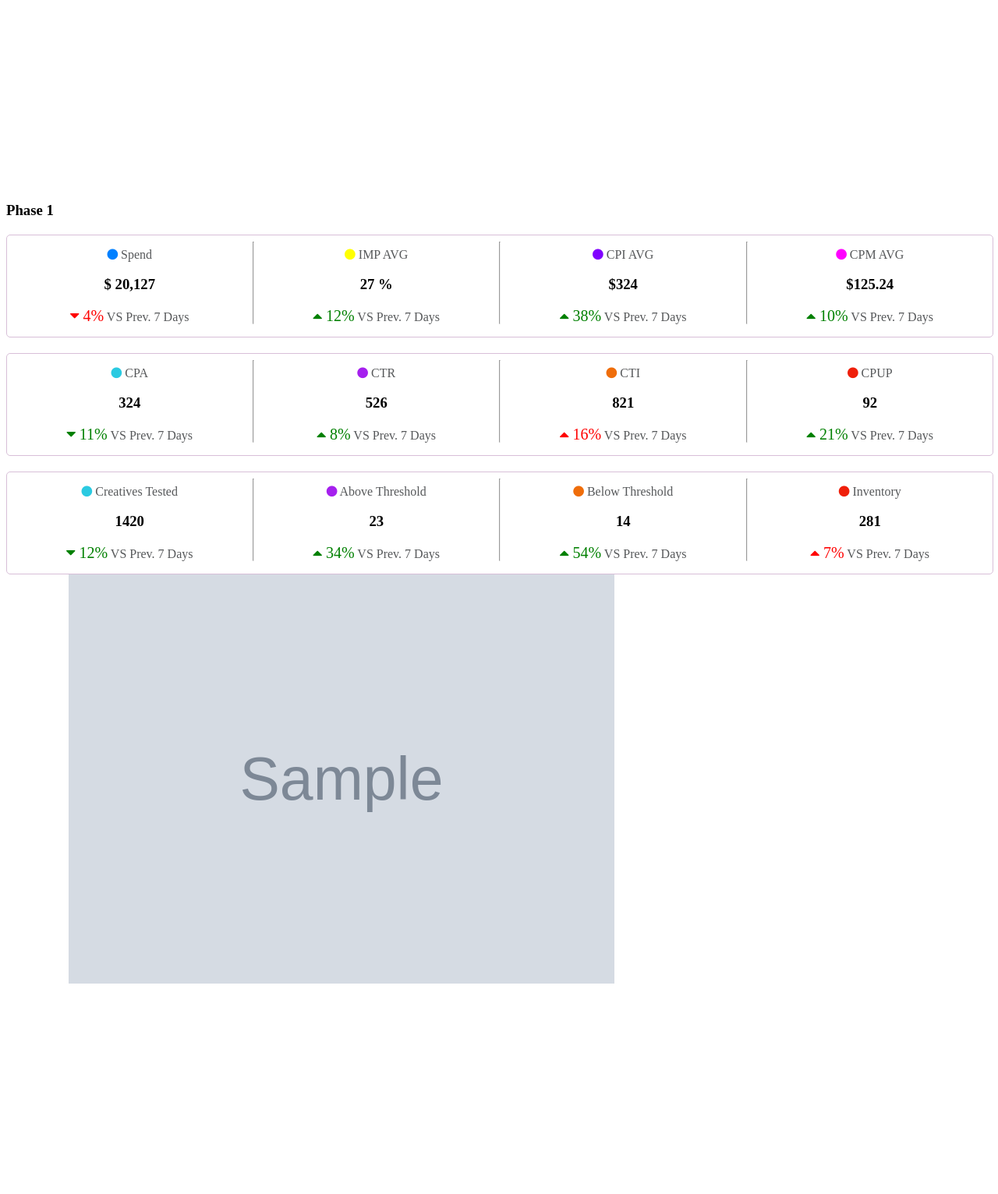
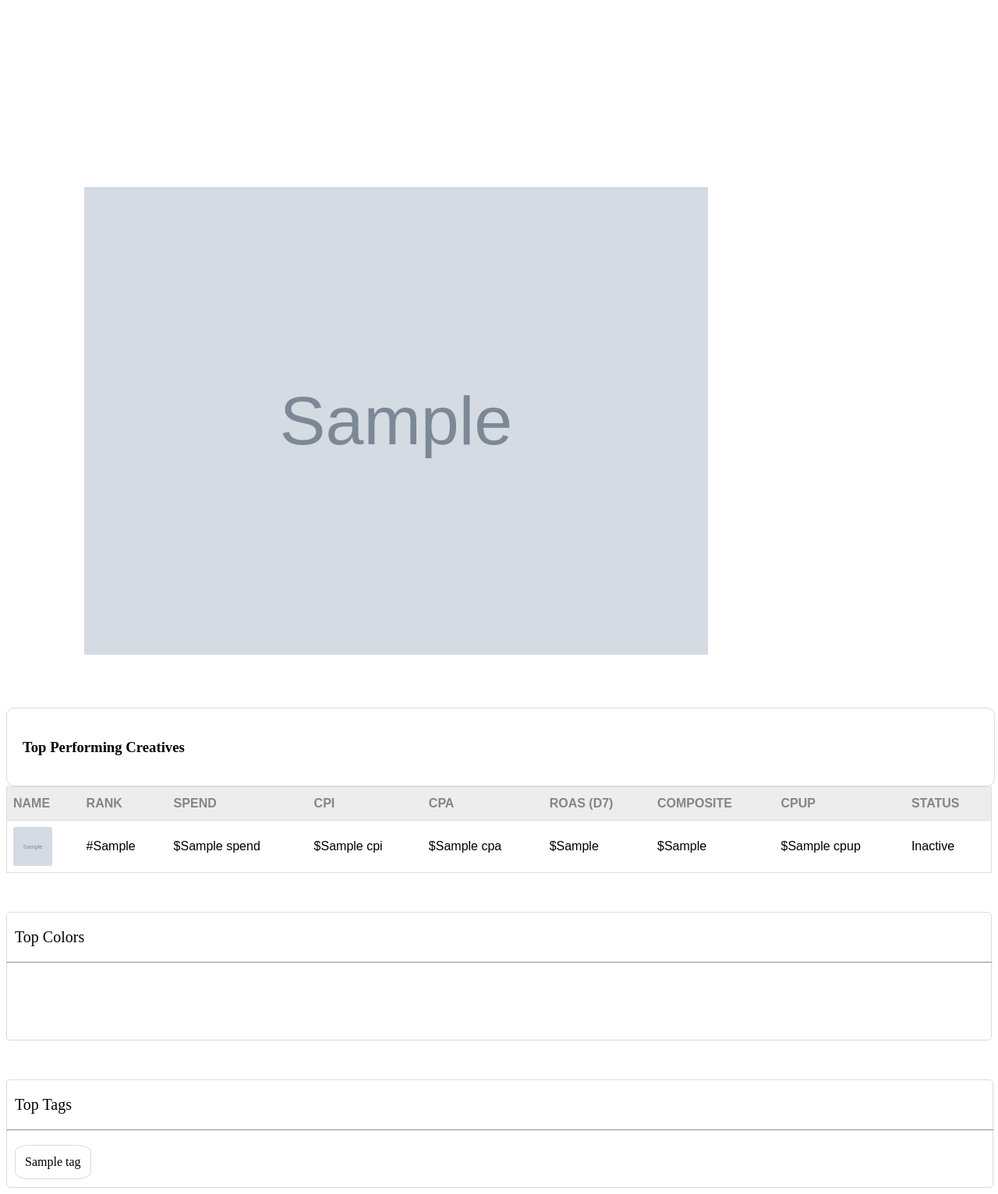
Before and after one commit to subhroacharjee/Executive-report, a Flask app: template templates/index.html in a window 1280 px wide. Shown: the part 988-2520 px from the top of the page at 78% size. Before the commit the page ends 2250 px from the top, so only its background shows below. Run offline with Flask 2, Linux system fonts and the light colour scheme; the template is opened without the code that fills it: most values are stand-ins (such as "Sample title", 1, 10 or a date in 2020); grey boxes marked "Sample" are stand-in pictures.

Commit message:
report design

```diff
--- a/run.py
+++ b/run.py
@@ -1,13 +1,7 @@
-from cProfile import label
-from dataclasses import dataclass
 import json
-from re import L
-from urllib import response
-from flask import Flask, make_response, render_template, request
+from flask import Flask, make_response, render_template
 import pdfkit
 import datetime
-
-import urllib.parse
 from quickchart import QuickChart, QuickChartFunction
 
 
@@ -34,7 +28,7 @@ def index():
     for i in p_data:
         img_list.append(chartjs(p_data[i],label['label'],i))
 
-    rendered = render_template('index.html',img=img_list)
+    rendered = render_template('index.html',img=img_list,top_creative=top_creative)
 
     options = {
 
@@ -58,7 +52,6 @@ def index():
 
 def process_data(data):
     keys=data['data']['filter_metrics']
-    print(keys)
     process_data=data['data']['time_series_graph']
     label=dict()
     temp_dict=dict()
@@ -75,10 +68,7 @@ def process_data(data):
 
 
 def chartjs(data,label,key):
-
     key=key.upper()
-
-
     #label = ','.join([str(a) for a in label])
     #data = ','.join([str(a) for a in data])
 
@@ -87,8 +77,8 @@ def chartjs(data,label,key):
     qc.height = 480
     qc.device_pixel_ratio = 3.0
     qc.version=3
-    qc.scheme='http'
-    qc.host='localhost:3400'
+    #qc.scheme='http'
+    #qc.host='localhost:3400'
 
     qc.config = {
          'type': 'line',
--- a/static/styles/style.css
+++ b/static/styles/style.css
@@ -31,3 +31,80 @@ hr.vertical {
     border-radius: 50%;
     display: inline-block;
   }
+
+  #customers {
+  font-family: Arial, Helvetica, sans-serif;
+  border-collapse: collapse;
+  width: 100%;
+  border: 1px solid #ddd;
+}
+
+#customers td, #customers th {
+  border: 0px solid #ddd;
+  padding: 8px;
+}
+#customers tr
+{
+    border-bottom: 1px solid #ddd;
+}
+
+#customers th {
+  padding-top: 12px;
+  padding-bottom: 12px;
+  text-align: left;
+  background-color:#ededed;;
+  color: rgb(137, 131, 131);
+}
+
+.heading{
+    border: 1px solid rgb(224, 217, 217);
+    padding: 20px;
+    width: 97%;
+    border-radius: 10px;
+}
+
+#customers td img{
+    width: 50px;
+    height: 50px;
+    border-radius: 3px;
+  }
+
+
+
+  .colorbox{
+    border: 1px solid rgb(224, 217, 217);
+    width: 100%;
+    border-radius: 5px;
+    height: max-content;
+
+}
+
+    .tagbox{
+        border: 1px solid rgb(224, 217, 217);
+        width: 100%;
+        border-radius: 5px;
+        height: max-content}
+
+.circle {
+    height: 50px;
+    width: 50px;
+    background-color: var(--color);
+    border-radius: 50%;
+    display: inline-block;
+    margin:20px;
+  }
+
+  hr{
+    width: 100%;
+  }
+
+  .tags{
+    border-radius: 20%;
+    width: max-content;
+    height: max-content;
+    display: inline-block;
+    text-align: center;
+    padding: 12px;
+    margin: 10px;
+    border: 1px solid rgb(224, 217, 217);
+  }
--- a/templates/index.html
+++ b/templates/index.html
@@ -21,159 +21,79 @@
         <h1 style="text-align: center">Creative Testing Executive Report</h1>
       </div>
     </div>
+
+
+
     <div class="new-page"></div>
     <div>
-      <h3>Phase 1</h3>
-      <div class="card">
-        <div style="width: 25%; text-align: center">
-          <p><i class="fa fa-circle" style="color: #0080ff"></i> Spend</p>
-          <h3>$ 20,127</h3>
-          <p>
-            <i class="fa fa-caret-down" style="color: red; font-size: 20px">
-              4%</i
-            >
-            VS Prev. 7 Days
-          </p>
-        </div>
-        <hr class="vertical" />
-        <div style="width: 25%; text-align: center">
-          <p><i class="fa fa-circle" style="color: #ffff00"></i> IMP AVG</p>
-          <h3>27 %</h3>
-          <p>
-            <i class="fa fa-caret-up" style="color: green; font-size: 20px">
-              12%</i
-            >
-            VS Prev. 7 Days
-          </p>
-        </div>
-        <hr class="vertical" />
-        <div style="width: 25%; text-align: center">
-          <p><i class="fa fa-circle" style="color: #8000ff"></i> CPI AVG</p>
-          <h3>$324</h3>
-          <p>
-            <i class="fa fa-caret-up" style="color: green; font-size: 20px">
-              38%</i
-            >
-            VS Prev. 7 Days
-          </p>
-        </div>
-        <hr class="vertical" />
-        <div style="width: 25%; text-align: center">
-          <p><i class="fa fa-circle" style="color: #ff00ff"></i> CPM AVG</p>
-          <h3>$125.24</h3>
-          <p>
-            <i class="fa fa-caret-up" style="color: green; font-size: 20px">
-              10%</i
-            >
-            VS Prev. 7 Days
-          </p>
-        </div>
-      </div>
-
-      <div class="card">
-        <div style="width: 25%; text-align: center">
-          <p><i class="fa fa-circle" style="color: #2bcae1"></i> CPA</p>
-          <h3>324</h3>
-          <p>
-            <i class="fa fa-caret-down" style="color: green; font-size: 20px">
-              11%</i
-            >
-            VS Prev. 7 Days
-          </p>
-        </div>
-        <hr class="vertical" />
-        <div style="width: 25%; text-align: center">
-          <p><i class="fa fa-circle" style="color: #a520ee"></i> CTR</p>
-          <h3>526</h3>
-          <p>
-            <i class="fa fa-caret-up" style="color: green; font-size: 20px">
-              8%</i
-            >
-            VS Prev. 7 Days
-          </p>
-        </div>
-        <hr class="vertical" />
-        <div style="width: 25%; text-align: center">
-          <p><i class="fa fa-circle" style="color: #ef6d0a"></i> CTI</p>
-          <h3>821</h3>
-          <p>
-            <i class="fa fa-caret-up" style="color: red; font-size: 20px">
-              16%</i
-            >
-            VS Prev. 7 Days
-          </p>
-        </div>
-        <hr class="vertical" />
-        <div style="width: 25%; text-align: center">
-          <p><i class="fa fa-circle" style="color: #ef1f0a"></i> CPUP</p>
-          <h3>92</h3>
-          <p>
-            <i class="fa fa-caret-up" style="color: green; font-size: 20px">
-              21%</i
-            >
-            VS Prev. 7 Days
-          </p>
-        </div>
-      </div>
-
-      <div class="card">
-        <div style="width: 25%; text-align: center">
-          <p>
-            <i class="fa fa-circle" style="color: #2bcae1"></i> Creatives Tested
-          </p>
-          <h3>1420</h3>
-          <p>
-            <i class="fa fa-caret-down" style="color: green; font-size: 20px">
-              12%</i
-            >
-            VS Prev. 7 Days
-          </p>
-        </div>
-        <hr class="vertical" />
-        <div style="width: 25%; text-align: center">
-          <p>
-            <i class="fa fa-circle" style="color: #a520ee"></i> Above Threshold
-          </p>
-          <h3>23</h3>
-          <p>
-            <i class="fa fa-caret-up" style="color: green; font-size: 20px">
-              34%</i
-            >
-            VS Prev. 7 Days
-          </p>
-        </div>
-        <hr class="vertical" />
-        <div style="width: 25%; text-align: center">
-          <p>
-            <i class="fa fa-circle" style="color: #ef6d0a"></i> Below Threshold
-          </p>
-          <h3>14</h3>
-          <p>
-            <i class="fa fa-caret-up" style="color: green; font-size: 20px">
-              54%</i
-            >
-            VS Prev. 7 Days
-          </p>
-        </div>
-        <hr class="vertical" />
-        <div style="width: 25%; text-align: center">
-          <p><i class="fa fa-circle" style="color: #ef1f0a"></i> Inventory</p>
-          <h3>281</h3>
-          <p>
-            <i class="fa fa-caret-up" style="color: red; font-size: 20px">
-              7%</i
-            >
-            VS Prev. 7 Days
-          </p>
-        </div>
-      </div>
-    </div>
-    <div class="new-page"></div>
     {% for i in img %}
-    <div style="padding-left: 80px;">
-      <img src="{{i}}" alt="" width="700px";height="700px">
+    <div style="padding-left: 100px;">
+      <img src="{{i}}" alt="" width="800px";height="800px">
       <br><br>
     </div>
     {% endfor %}
+    </div>
+
+
+
+<div style="margin-top: 50px;page-break-inside:avoid;">
+  <div class="heading">
+    <h3>Top Performing Creatives</h3>
+  </div>
+<table id="customers">
+  <tr>
+    <th>NAME</th>
+    <th>RANK</th>
+    <th>SPEND</th>
+    <th>CPI</th>
+    <th>CPA</th>
+    <th>ROAS (D7)</th>
+    <th>COMPOSITE</th>
+    <th>CPUP</th>
+    <th>STATUS</th>
+  </tr>
+{% for i in top_creative['data']['top_performing_creatives']%}
+  <tr>
+    <td><img src={{i['image_url']}}></td>
+    <td>#{{i['advertiser_priority']}}</td>
+    <td>${{i['spend']}}</td>
+    <td>${{i['cpi']}}</td>
+    <td>${{i['cpa']}}</td>
+    <td>${{i['roas_d7']}}</td>
+    <td>${{i['composite_metric']}}</td>
+    <td>${{i['cpup']}}</td>
+    <td> {% if i['is_active']%}
+      <p style="color: green;">Active</p>
+      {% else %}
+      <p slyle="color:red">Inactive</p>
+
+      {%endif%}
+     </td>
+  </tr>
+{% endfor %}
+
+</table>
+</div>
+
+<div style="display: flex;margin-top:50px;width: 100%;page-break-inside:avoid;">
+    <div class="colorbox">
+      <p style="padding-left: 10px;font-size: 20px;">Top Colors</p>
+      <hr>
+      {% for i in top_creative['data']['primary_colors']%}
+      <div class="circle" style="--color:{{i['base']}}"></div>
+      {% endfor %}
+    </div>
+</div>
+
+
+<div style="margin-top:50px;width: 100%;page-break-inside:avoid;">
+    <div class="tagbox">
+      <p style="padding-left: 10px;font-size: 20px;">Top Tags</p>
+      <hr>
+      {% for i in top_creative['data']['tags']%}
+      <div class="tags">{{i}}</div>
+      {% endfor %}
+    </div>
+</div>
   </body>
 </html>
```
Also changed, not shown: templates/chartjs-samplecode.js (deleted, +0 -158 lines), README.md, requirement.txt (added).
